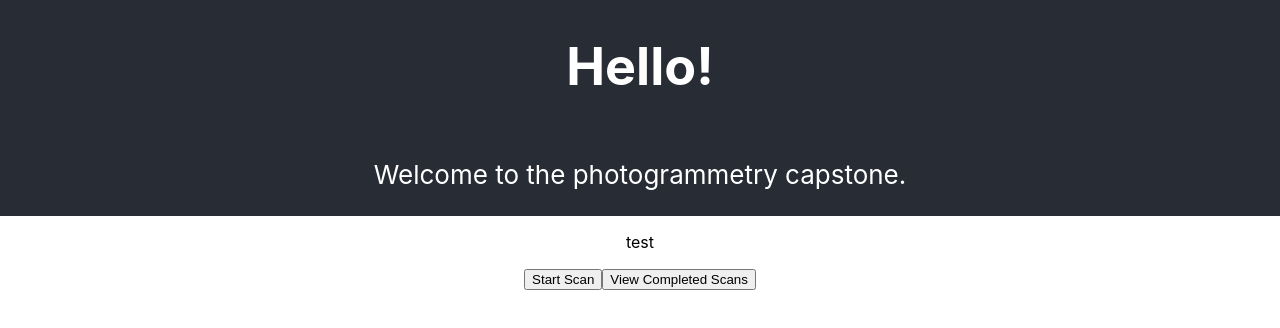
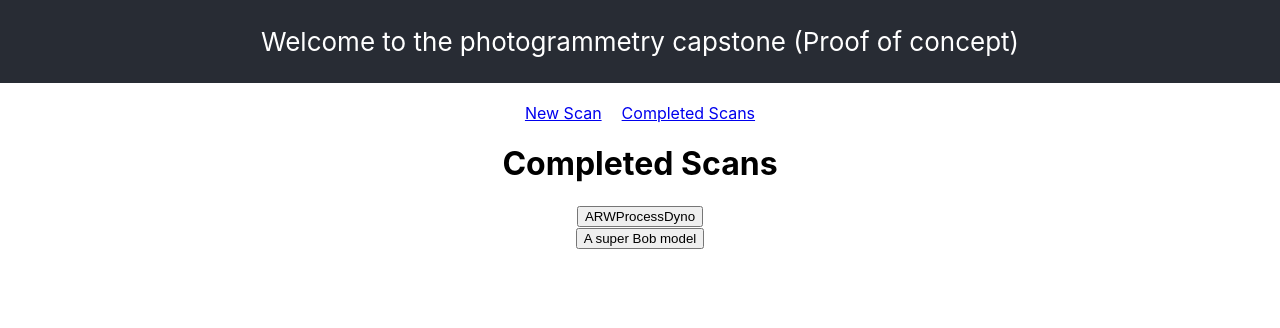
Before and after one commit to kana2001/photogrammetry-capstone, a React (Create React App) app in the folder webapp/: page /completed-scans in a window 1280 px wide. Shown: the top 328 px of the page. Built offline with nearby package versions, Linux system fonts and the light colour scheme.

Commit message:
Added sketch fab viewer to webApp

```diff
--- a/webapp/package.json
+++ b/webapp/package.json
@@ -12,6 +12,7 @@
     "@types/react-dom": "^18.2.15",
     "react": "^18.2.0",
     "react-dom": "^18.2.0",
+    "react-router-dom": "^6.19.0",
     "react-scripts": "5.0.1",
     "typescript": "^4.9.5",
     "web-vitals": "^2.1.4"
--- a/webapp/src/App.css
+++ b/webapp/src/App.css
@@ -36,3 +36,14 @@
     transform: rotate(360deg);
   }
 }
+
+nav {
+  margin: 20px 0;
+  align-items: center;
+}
+
+nav a {
+  /* color: black; */
+  margin: 0 10px;
+  /* text-decoration: none; */
+}
--- a/webapp/src/App.js
+++ b/webapp/src/App.js
@@ -1,19 +1,33 @@
 import React from 'react';
 import './App.css';
-import Button from './components/Button';
+import { BrowserRouter as Router, Route, Routes, Link } from 'react-router-dom'
+import NewScan from './views/NewScan';
+import CompletedScans from './views/CompletedScans';
 
 function App() {
   return (
     <div className="App">
       <header className="App-header">
-        <h1>Hello!</h1>
-        <p>Welcome to the photogrammetry capstone.</p>
+        <p>Welcome to the photogrammetry capstone (Proof of concept)</p>
       </header>
-      <body>
-        <p>test</p>
-        <Button text={'Start Scan'} onClick={() => alert('Scan has commenced!')}></Button>
-        <Button text={'View Completed Scans'} onClick={() => alert('Show the scans')}></Button>
-      </body>
+      <Router>
+      <div>
+        <nav>
+
+              <Link to="/">New Scan</Link>
+
+              <Link to="/completed-scans">Completed Scans</Link>
+
+        </nav>
+
+         <Routes>
+          <Route path="/" element={<NewScan />}>
+          </Route>
+          <Route path="/completed-scans" element={<CompletedScans />}>
+          </Route>
+        </Routes>
+      </div>
+    </Router>
     </div>
   );
 }
--- /dev/null
+++ b/webapp/src/components/SketchFab.tsx
@@ -0,0 +1,20 @@
+import React from 'react';
+interface IProps {
+    link: string
+  }
+const SketchfabViewer = ({link} : IProps) => {
+  return (
+    <div>
+      <h2>Sketchfab Viewer</h2>
+      <iframe
+        title="Sketchfab Viewer"
+        width="800"
+        height="600"
+        src={link}
+        allow="autoplay; fullscreen; vr"
+      ></iframe>
+    </div>
+  );
+};
+
+export default SketchfabViewer;
--- /dev/null
+++ b/webapp/src/views/CompletedScans.tsx
@@ -0,0 +1,41 @@
+import React, { useState } from 'react';
+import SketchfabViewer from '../components/SketchFab';
+
+interface ISketchFabModel {
+  title: string,
+  url: string
+}
+
+function CompletedScans() {
+  const [currentModel, setCurrentModel] = useState<ISketchFabModel>();
+
+  const changeModel = (title: string) => {
+    console.log(sketchFabLinks.find((model) => model.title === title));
+    setCurrentModel(sketchFabLinks.find((model) => model.title === title));
+  }
+
+  const sketchFabLinks: ISketchFabModel[] = [
+    {
+      title: 'ARWProcessDyno',
+      url: 'https://sketchfab.com/models/57426b0a8253495a81cdb36550cd859f/embed?autostart=1&preload=1&api_version=1.0.0',
+    },
+    {
+      title: 'A super Bob model',
+      url: 'https://sketchfab.com/models/07a74f2302f9478f8986f13f86353ac6/embed?autostart=1&preload=1&api_version=1.0.0',
+    }
+  ]
+
+  return (
+    <div>
+      <h1>Completed Scans</h1>
+      <ul style={{listStyleType: 'none', padding: 0}}>
+        {sketchFabLinks.map((model) => <li><button onClick={() => changeModel(model.title)}>{model.title}</button></li>)}
+      </ul>
+
+
+      {currentModel && <SketchfabViewer link={currentModel.url} />}
+    </div>
+  );
+}
+
+export default CompletedScans;
--- /dev/null
+++ b/webapp/src/views/NewScan.tsx
@@ -0,0 +1,16 @@
+import React from 'react';
+import Button from '../components/Button';
+
+function NewScan() {
+  return (
+    <div>
+      <h1>New Scan</h1>
+      <body>
+        <p>test</p>
+        <Button text={'Start Scan'} onClick={() => alert('Scan has commenced!')}></Button>
+      </body>
+    </div>
+  );
+}
+
+export default NewScan;
```
Also changed, not shown: 1 other file (tests, documents, lock files or other folders).
